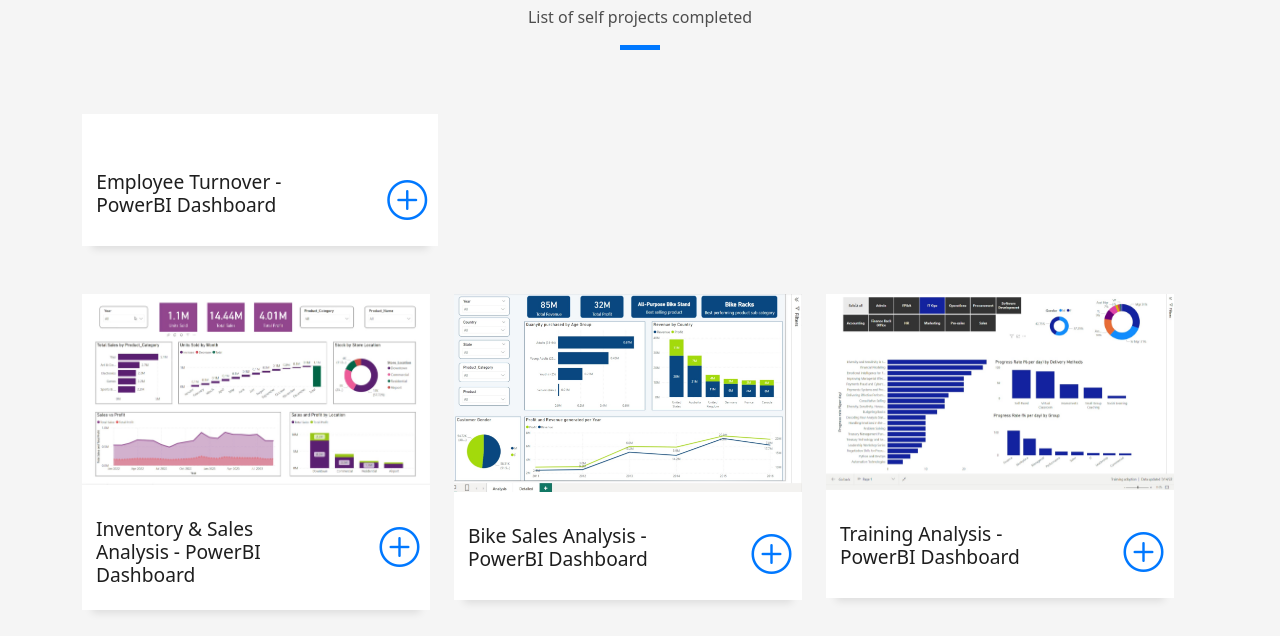
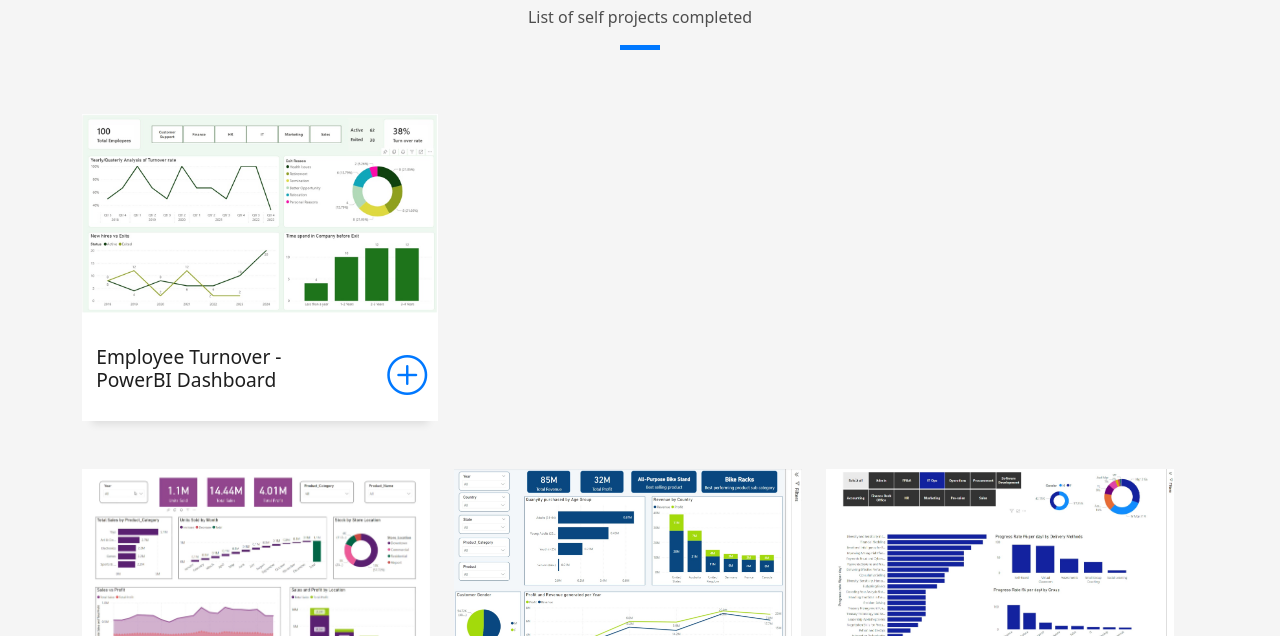
Before and after one commit to MaliniVibin1502/Portfolio, a plain HTML site: page index.html in a window 1280 px wide. Shown: the part 1783-2419 px from the top of the page. Drawn offline with Linux system fonts and the light colour scheme.

Commit message:
Update image source and link for employee turnover

```diff
--- a/index.html
+++ b/index.html
@@ -129,9 +129,9 @@
             </div><div class="row">
                 <div class="col-md-4">
                     <div class="work-box">
-                        <a href="assets/img/Employeeturnover.png" data-gallery="portfolioGallery" class="portfolio-lightbox">
+                        <a href="assets/img/employeeturn.jpg" data-gallery="portfolioGallery" class="portfolio-lightbox">
                             <div class="work-img">
-                                <img src="assets/img/Employeeturnover.png" alt="" class="img-fluid">
+                                <img src="assets/img/employeeturn.jpg" alt="" class="img-fluid">
                             </div>
                         </a>
                         <div class="work-content">
```
